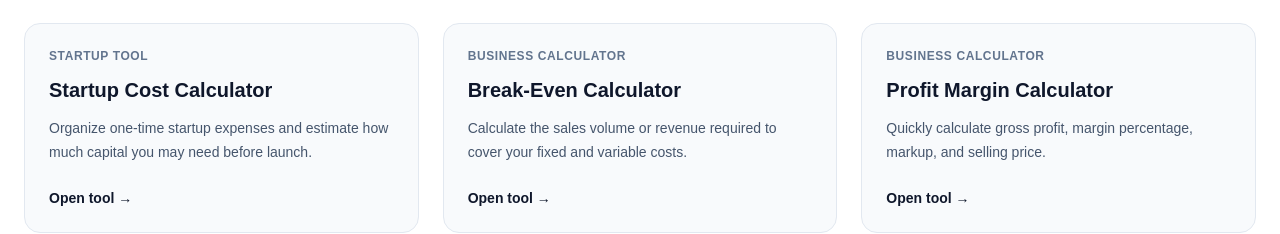
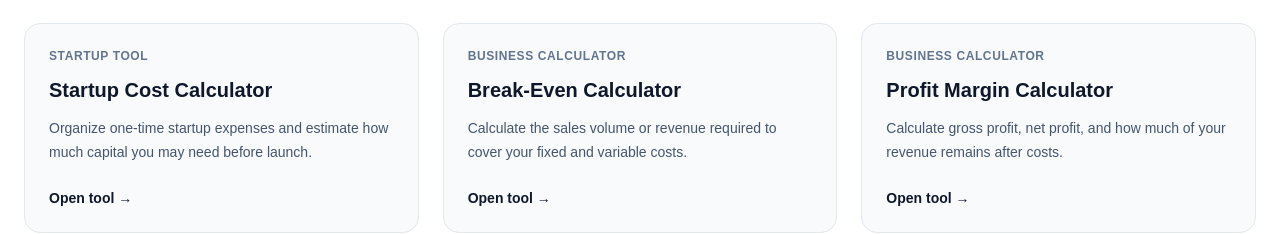
Before and after one commit to michaelansara72-admin/biztoollab, a Next.js app: page / in a window 1280 px wide. Shown: the part 1518-1752 px from the top of the page. Built offline with nearby package versions, Linux system fonts and the light colour scheme.

Commit message:
fix: align profit margin homepage copy with calculator features

```diff
--- a/src/app/components/ToolSearch.tsx
+++ b/src/app/components/ToolSearch.tsx
@@ -34,7 +34,6 @@ const searchableTools = [
     keywords: [
       "profit margin",
       "margin",
-      "markup",
       "gross profit",
     ],
   },
--- a/src/app/page.tsx
+++ b/src/app/page.tsx
@@ -40,7 +40,7 @@ const tools = [
   {
     title: "Profit Margin Calculator",
     description:
-      "Quickly calculate gross profit, margin percentage, markup, and selling price.",
+      "Calculate gross profit, net profit, and how much of your revenue remains after costs.",
     category: "Business Calculator",
     href: "/calculators/profit-margin-calculator",
   },
```
